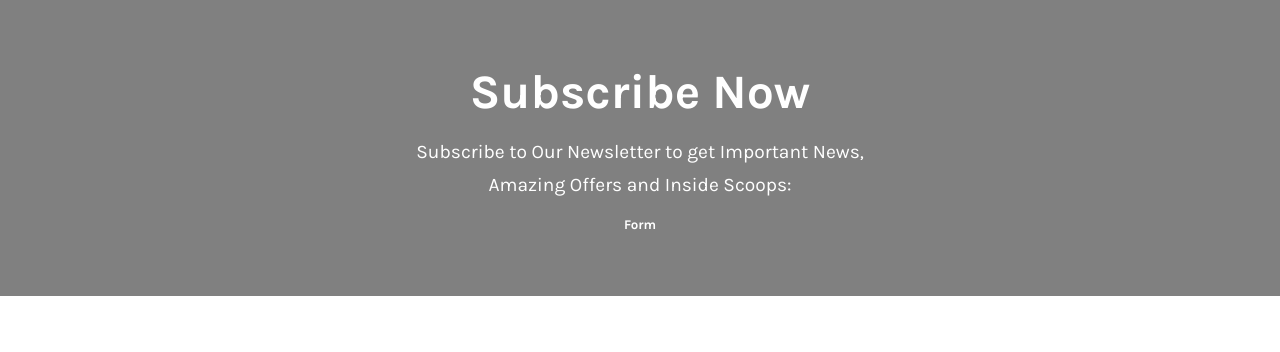
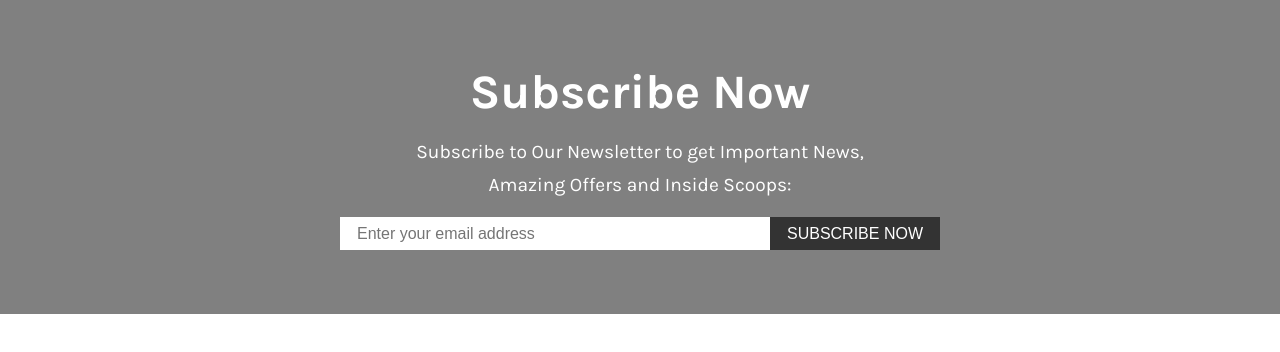
Before and after one commit to andriusdulevicius/shop-with-strapi, a React (Create React App) app: page / in a window 1280 px wide. Shown: the top 352 px of the page. Built offline with nearby package versions, Linux system fonts and the light colour scheme.

Commit message:
cta form look good

```diff
--- a/src/components/Sections/CTA/Cta.jsx
+++ b/src/components/Sections/CTA/Cta.jsx
@@ -1,4 +1,5 @@
 import css from './Cta.module.css';
+import Form from './Form';
 
 export default function Cta() {
   return (
@@ -9,7 +10,7 @@ export default function Cta() {
           Subscribe to Our Newsletter to get Important News, <br /> Amazing
           Offers and Inside Scoops:
         </p>
-        <h5>Form</h5>
+        <Form />
       </div>
     </section>
   );
--- a/src/components/Sections/CTA/Form.jsx
+++ b/src/components/Sections/CTA/Form.jsx
@@ -0,0 +1,10 @@
+import css from './From.module.css';
+
+export default function Form() {
+  return (
+    <form className={css.form}>
+      <input type='text' placeholder='Enter your email address' />
+      <button>Subscribe&nbsp;now</button>
+    </form>
+  );
+}
--- a/src/components/Sections/CTA/From.module.css
+++ b/src/components/Sections/CTA/From.module.css
@@ -0,0 +1,18 @@
+.form {
+  display: flex;
+}
+.form button {
+  background-color: #333;
+  border: 1px solid #333;
+  text-transform: uppercase;
+  color: inherit;
+  padding: 0.4rem 1rem;
+  font-size: 1rem;
+}
+.form input {
+  padding: 0.4rem 1rem;
+  font-size: 1rem;
+  flex-grow: 1;
+  border-radius: 0;
+  border: 1px solid white;
+}
```
